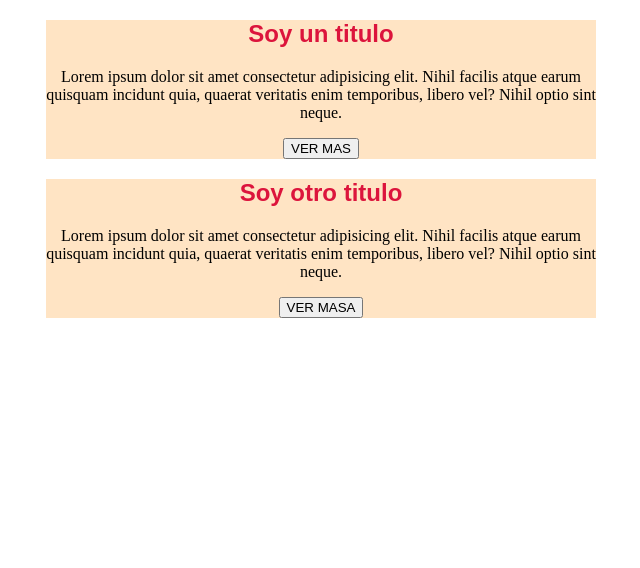
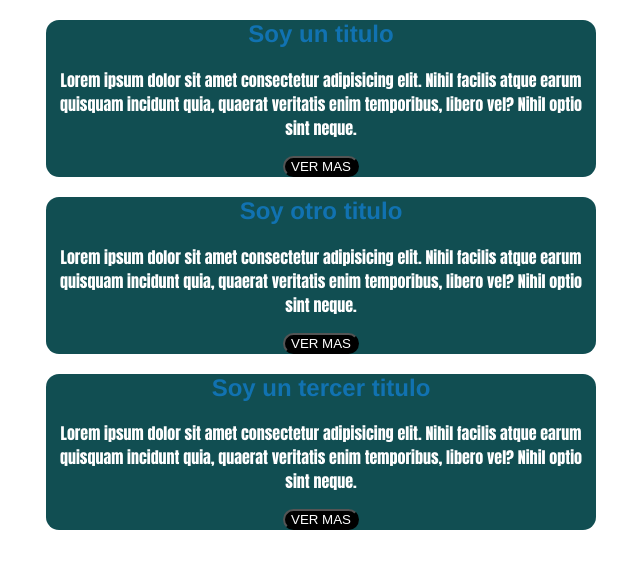
Before and after one commit to agustingrossso/primer-repositorio, a plain HTML site: page index.html in a window 1280 px wide. Shown: the whole page, without its empty margins (319-959 px from the left). Drawn offline with Linux system fonts and the light colour scheme.

Commit message:
Agregue efectos

```diff
--- a/css/style.css
+++ b/css/style.css
@@ -2,11 +2,57 @@
     max-width: 550px;
     margin: 0 auto;
     text-align: center;
-    background-color: bisque;
+    background: rgb(17,78,82);
+    border-radius: 13px;
+    animation-name: movimento;
+    animation-duration: 3s;
 
 }
 
+
 h2{
-    font-family: sans-serif;
-    color: crimson;
+    font-family:Helvetica, sans-serif;
+    color: rgba(17, 127, 212, 0.739);
 }
+
+p{
+    font-family: Impact, sans-serif;
+    color: white;
+}
+
+button{
+    background-color: black;
+    color: white;
+    border-radius: 13px;
+    transition: 0.5s;
+}
+
+button:hover{
+    transform:scale(1.5)
+}
+
+@keyframes movimento{
+    0%{
+        width: 350px;
+    }
+
+    25%{
+        width: 400px;
+        background-color: #289098;
+    }
+
+    50%{
+        width: 450px;
+        background-color: #224c98;
+    }
+
+    75%{
+        width: 500px;
+        background-color: #7e4047;
+    }
+
+    100%{
+        width: 550px;
+        background-color: #c82d2d;
+    }
+}
--- a/index.html
+++ b/index.html
@@ -17,7 +17,12 @@
        <div class="texto-centrado">
         <h2>Soy otro titulo</h2>
         <p>Lorem ipsum dolor sit amet consectetur adipisicing elit. Nihil facilis atque earum quisquam incidunt quia, quaerat veritatis enim temporibus, libero vel? Nihil optio sint neque.</p>
-        <button>VER MASA</button>
+        <button>VER MAS</button>
+       </div>
+       <div class="texto-centrado">
+        <h2>Soy un tercer titulo</h2>
+        <p>Lorem ipsum dolor sit amet consectetur adipisicing elit. Nihil facilis atque earum quisquam incidunt quia, quaerat veritatis enim temporibus, libero vel? Nihil optio sint neque.</p>
+        <button>VER MAS</button>
        </div>
    </main>
 </body>
```
